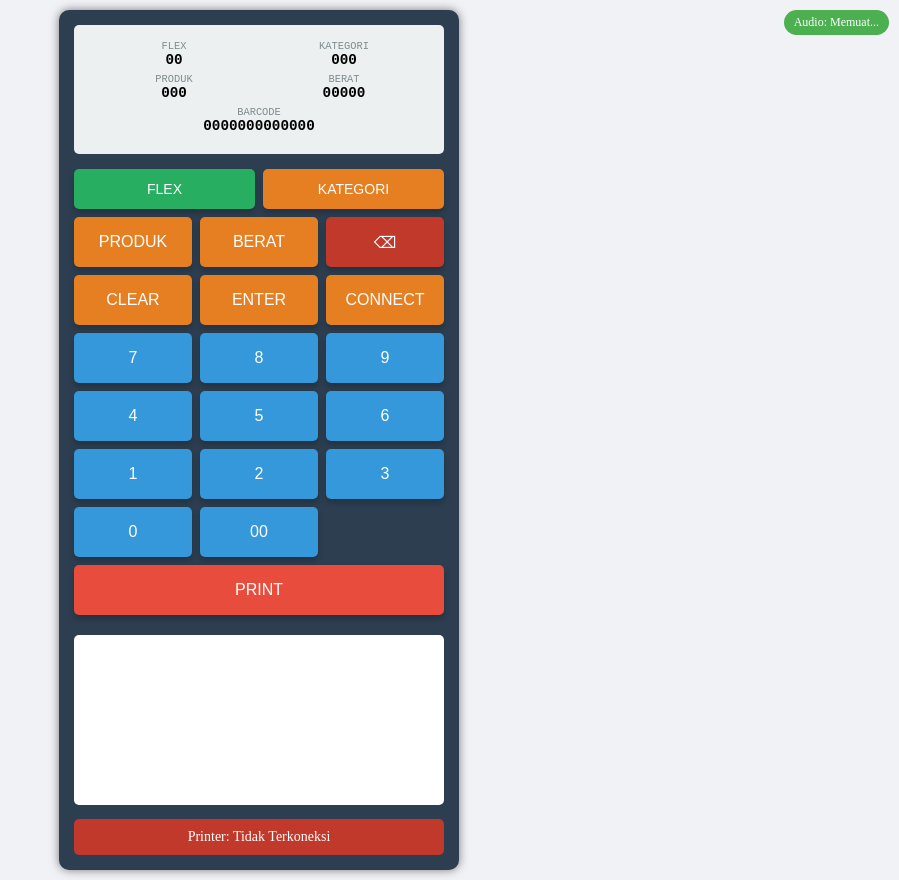
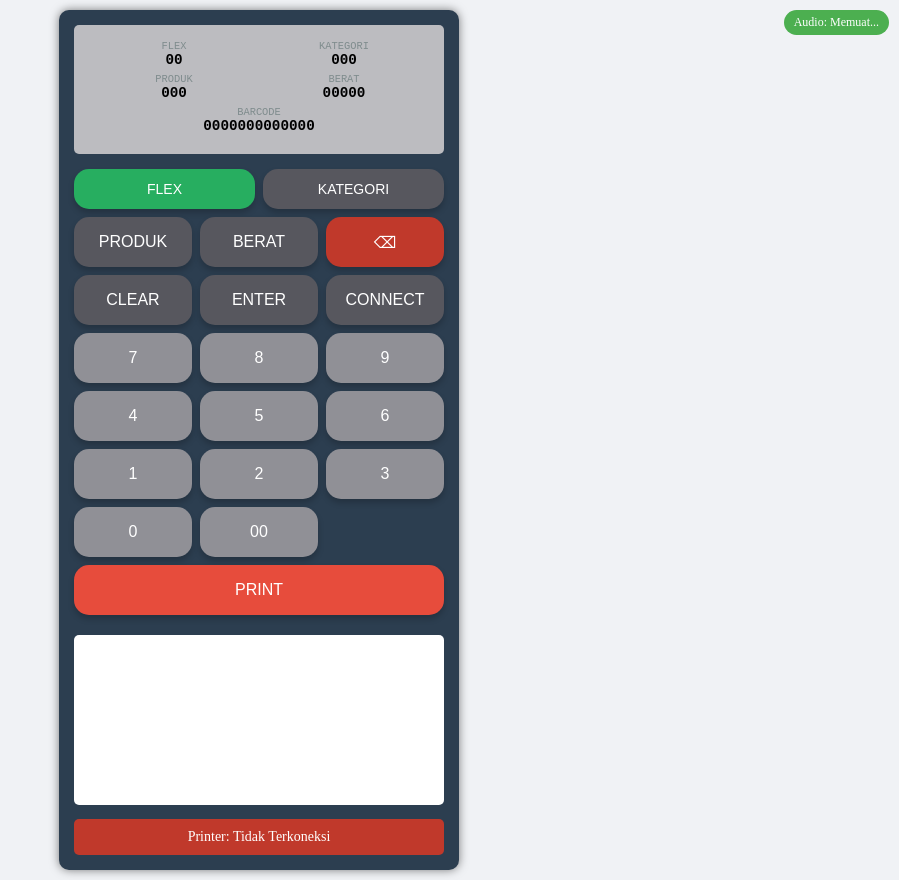
Before and after one commit to adibang/barcode-scale-generator, a plain HTML site: page index.html in a window 1280 px wide. Shown: the whole page, without its empty margins (381-1280 px from the left). Drawn offline with Linux system fonts and the light colour scheme.

Commit message:
Update index.html

```diff
--- a/index.html
+++ b/index.html
@@ -36,7 +36,7 @@
     }
 
     #display {
-      background: #ecf0f1;
+      background: #bcbcc0;
       padding: 15px;
       margin-bottom: 15px;
       border-radius: 5px;
@@ -90,9 +90,9 @@
     button {
       padding: 15px 10px;
       border: none;
-      background: #3498db;
+      background: #909096;
       color: white;
-      border-radius: 5px;
+      border-radius: 15px;
       cursor: pointer;
       font-size: 16px;
       min-height: 50px;
@@ -115,7 +115,7 @@
     }
 
     .function-btn {
-      background: #e67e22;
+      background: #57575e;
     }
 
     .function-btn:active, .function-btn.active {
```
